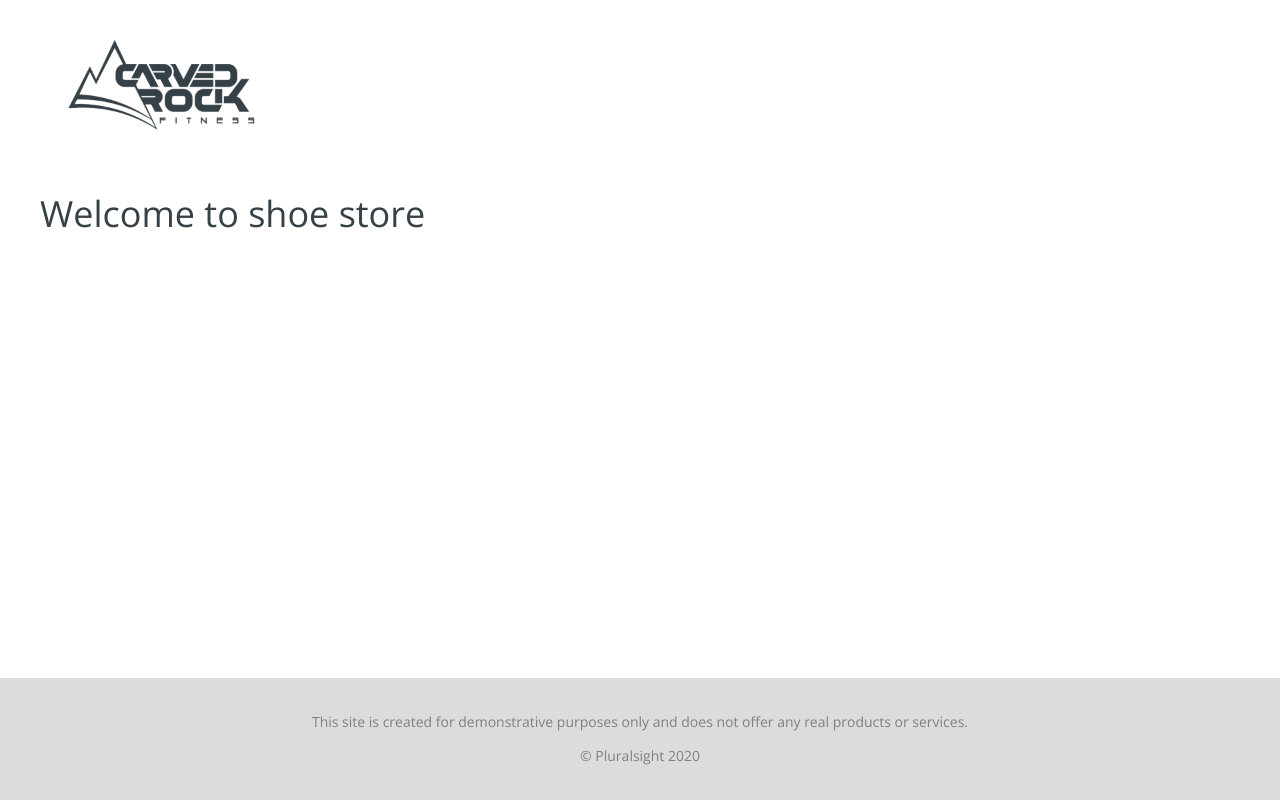
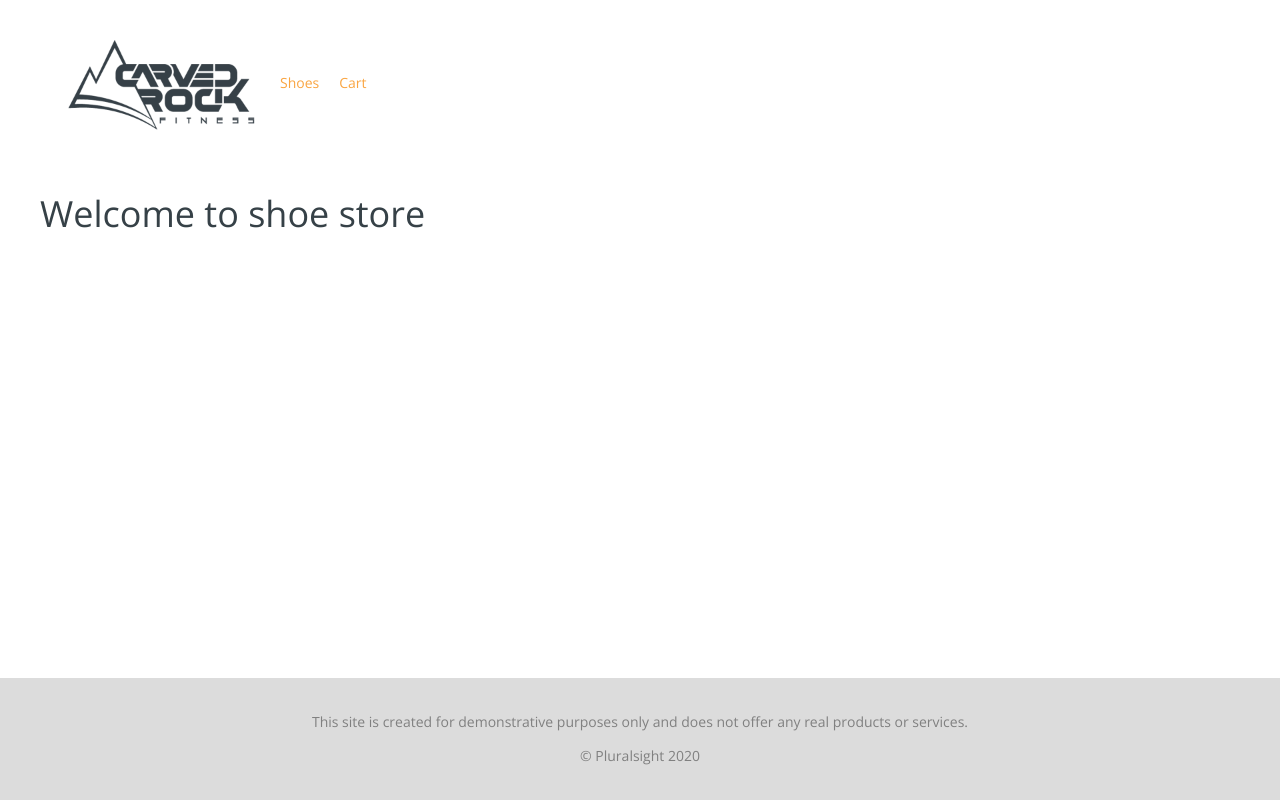
Before and after one commit to TOSINNIJIS1/Shoe-Store, a React (Create React App) app: page / in a window 1280 px wide. Built offline with nearby package versions, Linux system fonts and the light colour scheme; no server answers.

Commit message:
implemented client-side navigation via link and navlink

```diff
--- a/src/App.jsx
+++ b/src/App.jsx
@@ -18,7 +18,7 @@ export default function App() {
           <Routes>
             <Route path='/' element={<h1> Welcome to shoe store </h1>} />
             <Route path='/:category' element={<Products />} />
-            <Route path='/details' element={<Details />} />
+            <Route path='/:category/:id' element={<Details />} />
             <Route path='/cart' element={<Cart />} />
           </Routes>
         </main>
--- a/src/Header.jsx
+++ b/src/Header.jsx
@@ -1,4 +1,9 @@
 import React from "react";
+import { Link, NavLink } from "react-router-dom";
+
+const activeStyle = {
+  color: "purple",
+};
 
 export default function Header() {
   return (
@@ -6,7 +11,19 @@ export default function Header() {
       <nav>
         <ul>
           <li>
-            <img alt="Carved Rock Fitness" src="/images/logo.png" />
+            <Link to="/">
+              <img alt="Carved Rock Fitness" src="/images/logo.png" />
+            </Link>
+          </li>
+          <li>
+            <NavLink activeStyle={activeStyle} to="/shoes">
+              Shoes
+            </NavLink>
+          </li>
+          <li>
+            <NavLink activeStyle={activeStyle} to="/cart">
+              Cart
+            </NavLink>
           </li>
         </ul>
       </nav>
--- a/src/Products.jsx
+++ b/src/Products.jsx
@@ -1,48 +1,55 @@
 import React, { useState } from "react";
 import Spinner from "./Spinner";
 import useFetch from "./services/useFetch";
-import { useParams } from 'react-router-dom';
-import PageNotFound from './PageNotFound';
-
+import { useParams } from "react-router-dom";
+import PageNotFound from "./PageNotFound";
+import { Link } from "react-router-dom";
 
 export default function Products() {
   const [size, setSize] = useState("");
   const { category } = useParams();
 
-  const { data: products, error, loading } = useFetch("products?category=" + category)
+  const { data: products, loading, error } = useFetch(
+    "products?category=" + category
+  );
 
   function renderProduct(p) {
     return (
       <div key={p.id} className="product">
-        <a href="/">
+        <Link to={`/${category}/${p.id}`}>
           <img src={`/images/${p.image}`} alt={p.name} />
           <h3>{p.name}</h3>
           <p>${p.price}</p>
-        </a>
+        </Link>
       </div>
     );
   }
 
-  const filteredProducts = size ? products.filter((p) => p.skus.find((s) => s.size === parseInt(size))) : products;
+  const filteredProducts = size
+    ? products.filter((p) => p.skus.find((s) => s.size === parseInt(size)))
+    : products;
 
   if (error) throw error;
-  if (loading) return <Spinner />
+  if (loading) return <Spinner />;
   if (products.length === 0) return <PageNotFound />;
+
   return (
     <>
       <section id="filters">
         <label htmlFor="size">Filter by Size:</label>{" "}
-    <select id="size" value={size}
-    onChange={(e) => setSize(e.target.value) }>
+        <select
+          id="size"
+          value={size}
+          onChange={(e) => setSize(e.target.value)}
+        >
           <option value="">All sizes</option>
           <option value="7">7</option>
           <option value="8">8</option>
           <option value="9">9</option>
         </select>
-    { size && <h2> Found {filteredProducts.length} items </h2> }
+        {size && <h2>Found {filteredProducts.length} items</h2>}
       </section>
-
-    <section id='products'> {filteredProducts.map(renderProduct)} </section>
+      <section id="products">{filteredProducts.map(renderProduct)}</section>
     </>
   );
 }
```
Lines whose indentation alone changed are shown as unchanged.
